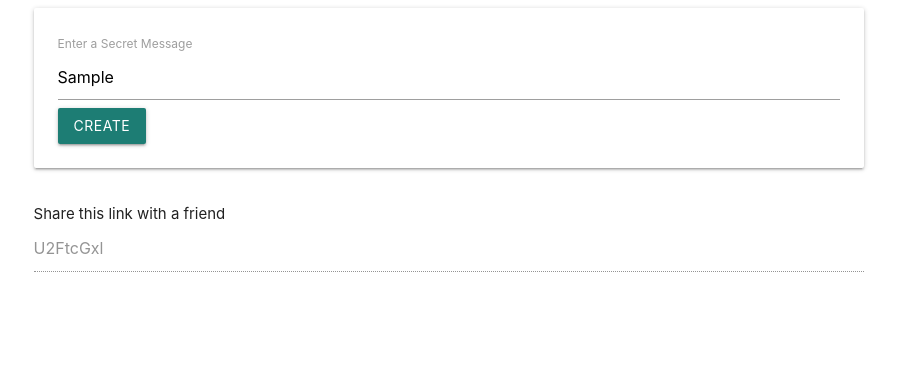
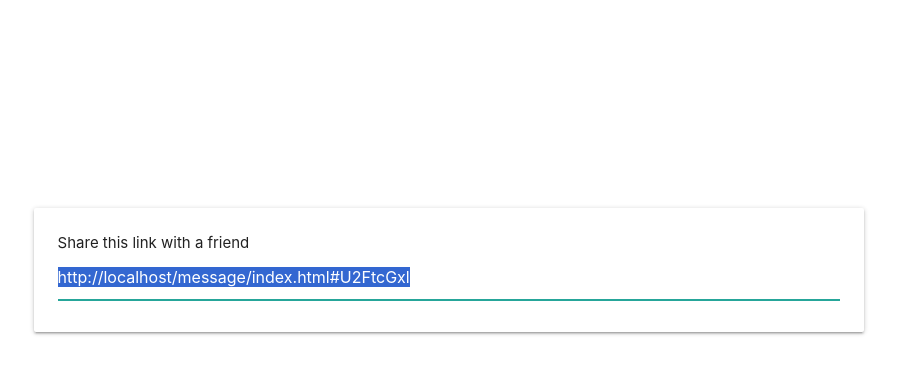
Before and after one commit to isaacsokari/javascript-apps, a plain HTML site: page message/index.html in a window 1280 px wide. Both pictures are taken after typing "Sample" into the empty fields and a click on the button "CREATE". Shown: the whole page, without its empty margins (191-1088 px from the left). Drawn offline with nearby package versions, Linux system fonts and the light colour scheme.

Commit message:
feat: completed decode functionality

```diff
--- a/message/index.html
+++ b/message/index.html
@@ -11,24 +11,32 @@
       integrity="sha512-UJfAaOlIRtdR+0P6C3KUoTDAxVTuy3lnSXLyLKlHYJlcSU8Juge/mjeaxDNMlw9LgeIotgz5FP8eUQPhX1q10A=="
       crossorigin="anonymous"
     />
+    <style>
+      .row {
+        margin-top: 25vh;
+      }
+    </style>
   </head>
   <body>
     <div class="row">
       <div class="col s8 offset-s2">
-        <div class="card-panel">
+        <div id="message-container" class="card-panel hide">
+          <h1></h1>
+          <div><a href="./index.html">Create your own secret message</a></div>
+        </div>
+
+        <div id="message-form" class="card-panel">
           <form>
             <label for="message-input">Enter a Secret Message</label>
             <input type="text" id="message-input" />
             <button type="submit" class="btn">Create</button>
           </form>
         </div>
-      </div>
-    </div>
 
-    <div class="row">
-      <div class="col s8 offset-s2">
-        Share this link with a friend
-        <input type="text" disabled id="link-input" />
+        <div id="link-container" class="card-panel hide">
+          Share this link with a friend
+          <input type="text" id="link-input" />
+        </div>
       </div>
     </div>
 
--- a/message/index.js
+++ b/message/index.js
@@ -1,10 +1,27 @@
 const form = document.querySelector('form');
+const messageContainer = document.querySelector('#message-container');
+const messageForm = document.querySelector('#message-form');
+const linkContainer = document.querySelector('#link-container');
+
+const { hash } = window.location;
+const message = atob(hash.substr(1));
+
+if (message) {
+  messageContainer.querySelector('h1').innerText = message;
+  messageContainer.classList.remove('hide');
+  messageForm.classList.add('hide');
+}
 
 form.addEventListener('submit', (event) => {
   event.preventDefault();
+  messageForm.classList.add('hide');
+  linkContainer.classList.remove('hide');
 
   const messageInput = document.querySelector('#message-input');
   const encrypted = btoa(messageInput.value.trim());
 
-  document.querySelector('#link-input').value = encrypted;
+  const link = document.querySelector('#link-input');
+
+  link.value = `${window.location}#${encrypted}`;
+  link.select();
 });
```
